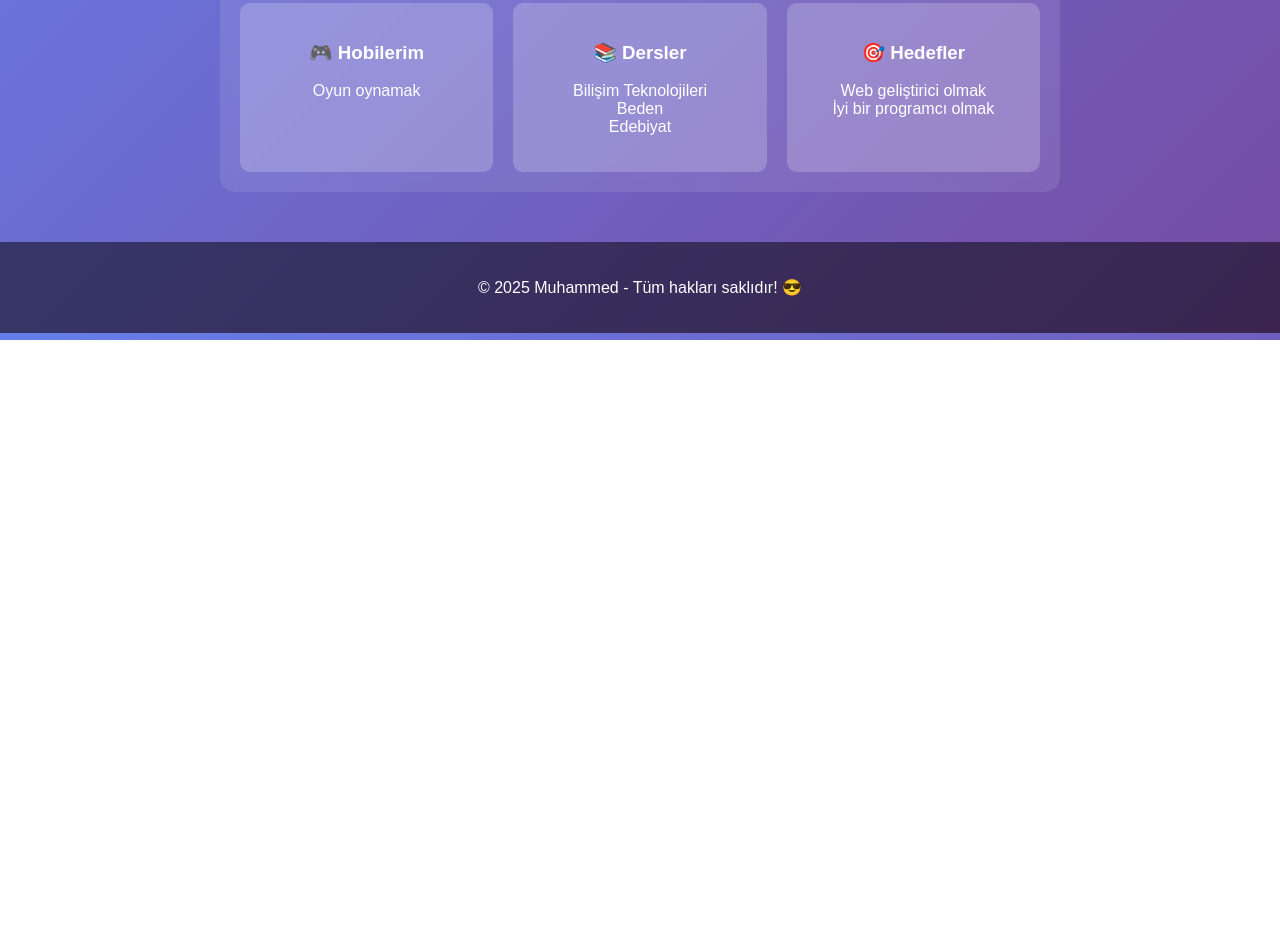
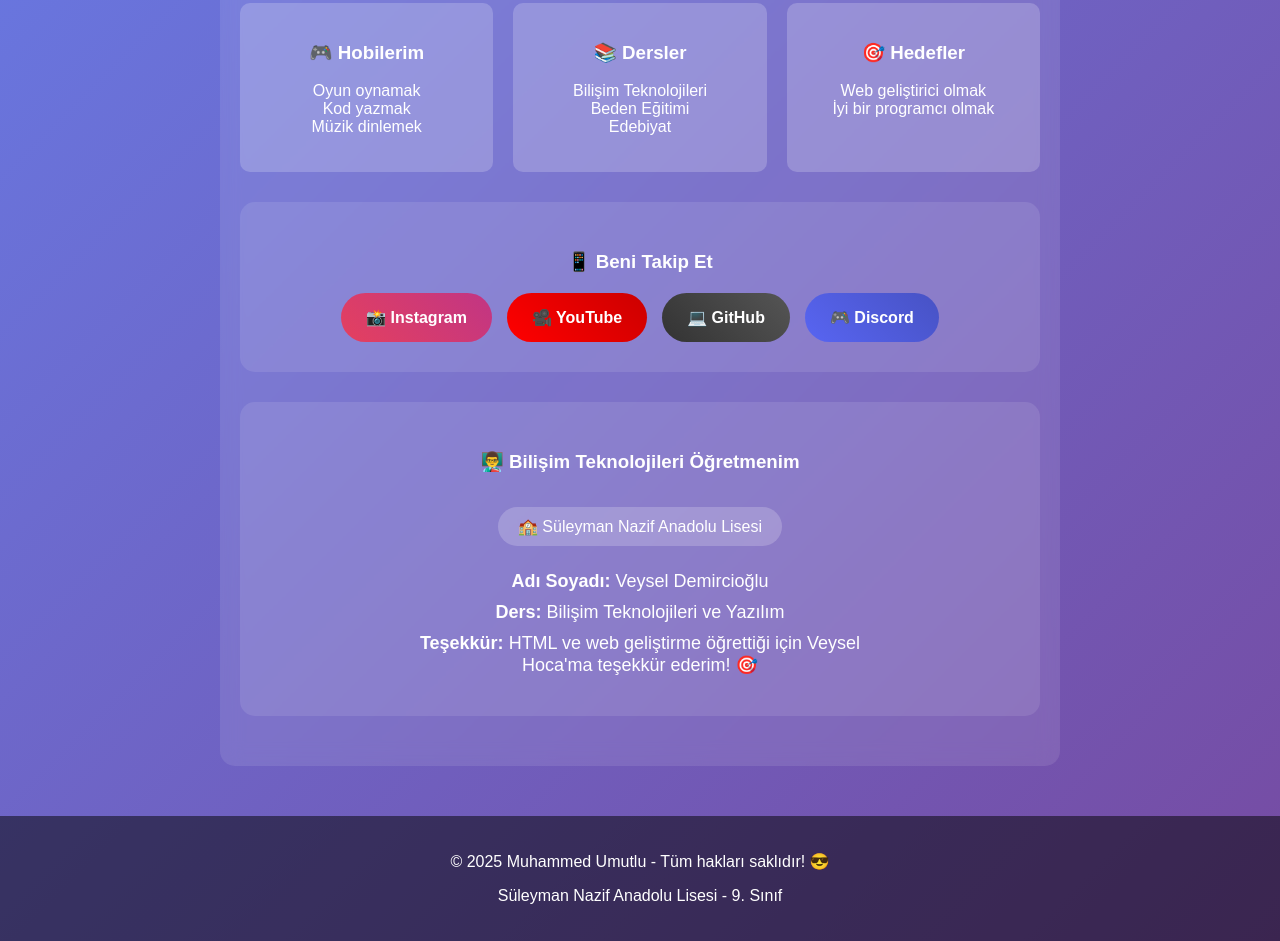
Before and after one commit to weixtvip/weixtvip.github.io, a plain HTML site: page index.html in a window 1280 px wide. Shown: the part 460-1401 px from the top of the page. Before the commit the page ends 800 px from the top, so only its background shows below. Drawn offline with Linux system fonts and the light colour scheme.

Commit message:
index.html

```diff
--- a/index.html
+++ b/index.html
@@ -82,13 +82,79 @@
             background: rgba(0, 0, 0, 0.5);
             margin-top: 50px;
         }
+
+        /* Sosyal Medya Butonları */
+        .social-media {
+            text-align: center;
+            margin: 30px 0;
+            padding: 30px;
+            background: rgba(255,255,255,0.1);
+            border-radius: 15px;
+        }
+
+        .social-buttons {
+            display: flex;
+            justify-content: center;
+            gap: 15px;
+            flex-wrap: wrap;
+            margin-top: 20px;
+        }
+
+        .social-btn {
+            padding: 15px 25px;
+            border: none;
+            border-radius: 25px;
+            font-weight: bold;
+            cursor: pointer;
+            transition: 0.3s;
+            color: white;
+            font-size: 16px;
+        }
+
+        .social-btn:hover {
+            transform: translateY(-3px);
+            box-shadow: 0 5px 15px rgba(0,0,0,0.3);
+        }
+
+        .instagram { background: linear-gradient(45deg, #E4405F, #C13584); }
+        .youtube { background: linear-gradient(45deg, #FF0000, #CC0000); }
+        .github { background: linear-gradient(45deg, #333, #555); }
+        .discord { background: linear-gradient(45deg, #5865F2, #4752C4); }
+
+        /* Hoca Bölümü */
+        .teacher-section {
+            margin: 30px 0;
+            padding: 30px;
+            background: rgba(255,255,255,0.1);
+            border-radius: 15px;
+            text-align: center;
+        }
+
+        .teacher-info {
+            text-align: center;
+            max-width: 500px;
+            margin: 0 auto;
+        }
+
+        .teacher-info p {
+            margin: 10px 0;
+            font-size: 18px;
+        }
+
+        .school-badge {
+            background: rgba(255,255,255,0.2);
+            padding: 10px 20px;
+            border-radius: 20px;
+            margin: 15px 0;
+            display: inline-block;
+        }
     </style>
 </head>
 <body>
     <!-- Header -->
     <div class="header">
         <h1>🎯 Merhaba!</h1>
-        <p>Muhammed'in Web Sitesine Hoş Geldin</p>
+        <p>Muhammed Umutlu'nun Web Sitesine Hoş Geldin</p>
         <a href="#content" class="btn">Keşfet</a>
     </div>
 
@@ -100,22 +166,55 @@
         <div class="cards">
             <div class="card">
                 <h3>🎮 Hobilerim</h3>
-                <p>Oyun oynamak
+                <p>Oyun oynamak<br>Kod yazmak<br>Müzik dinlemek</p>
             </div>
             <div class="card">
                 <h3>📚 Dersler</h3>
-                <p>Bilişim Teknolojileri<br>Beden<br>Edebiyat</p>
+                <p>Bilişim Teknolojileri<br>Beden Eğitimi<br>Edebiyat</p>
             </div>
             <div class="card">
                 <h3>🎯 Hedefler</h3>
                 <p>Web geliştirici olmak<br>İyi bir programcı olmak</p>
             </div>
         </div>
+
+        <!-- Sosyal Medya Butonları -->
+        <div class="social-media">
+            <h3>📱 Beni Takip Et</h3>
+            <div class="social-buttons">
+                <button class="social-btn instagram" onclick="window.open('https://instagram.com/muhammed', '_blank')">
+                    📸 Instagram
+                </button>
+                <button class="social-btn youtube" onclick="window.open('https://youtube.com/@muhammed', '_blank')">
+                    🎥 YouTube
+                </button>
+                <button class="social-btn github" onclick="window.open('https://github.com/weixtvip', '_blank')">
+                    💻 GitHub
+                </button>
+                <button class="social-btn discord" onclick="alert('Discord: Muhammed#1234')">
+                    🎮 Discord
+                </button>
+            </div>
+        </div>
+
+        <!-- Hoca Bölümü -->
+        <div class="teacher-section">
+            <h3>👨‍🏫 Bilişim Teknolojileri Öğretmenim</h3>
+            <div class="teacher-info">
+                <div class="school-badge">
+                    🏫 Süleyman Nazif Anadolu Lisesi
+                </div>
+                <p><strong>Adı Soyadı:</strong> Veysel Demircioğlu</p>
+                <p><strong>Ders:</strong> Bilişim Teknolojileri ve Yazılım</p>
+                <p><strong>Teşekkür:</strong> HTML ve web geliştirme öğrettiği için Veysel Hoca'ma teşekkür ederim! 🎯</p>
+            </div>
+        </div>
     </div>
 
     <!-- Footer -->
     <div class="footer">
-        <p>© 2025 Muhammed - Tüm hakları saklıdır! 😎</p>
+        <p>© 2025 Muhammed Umutlu - Tüm hakları saklıdır! 😎</p>
+        <p>Süleyman Nazif Anadolu Lisesi - 9. Sınıf</p>
     </div>
 </body>
-</html>
+                       </html>
```
